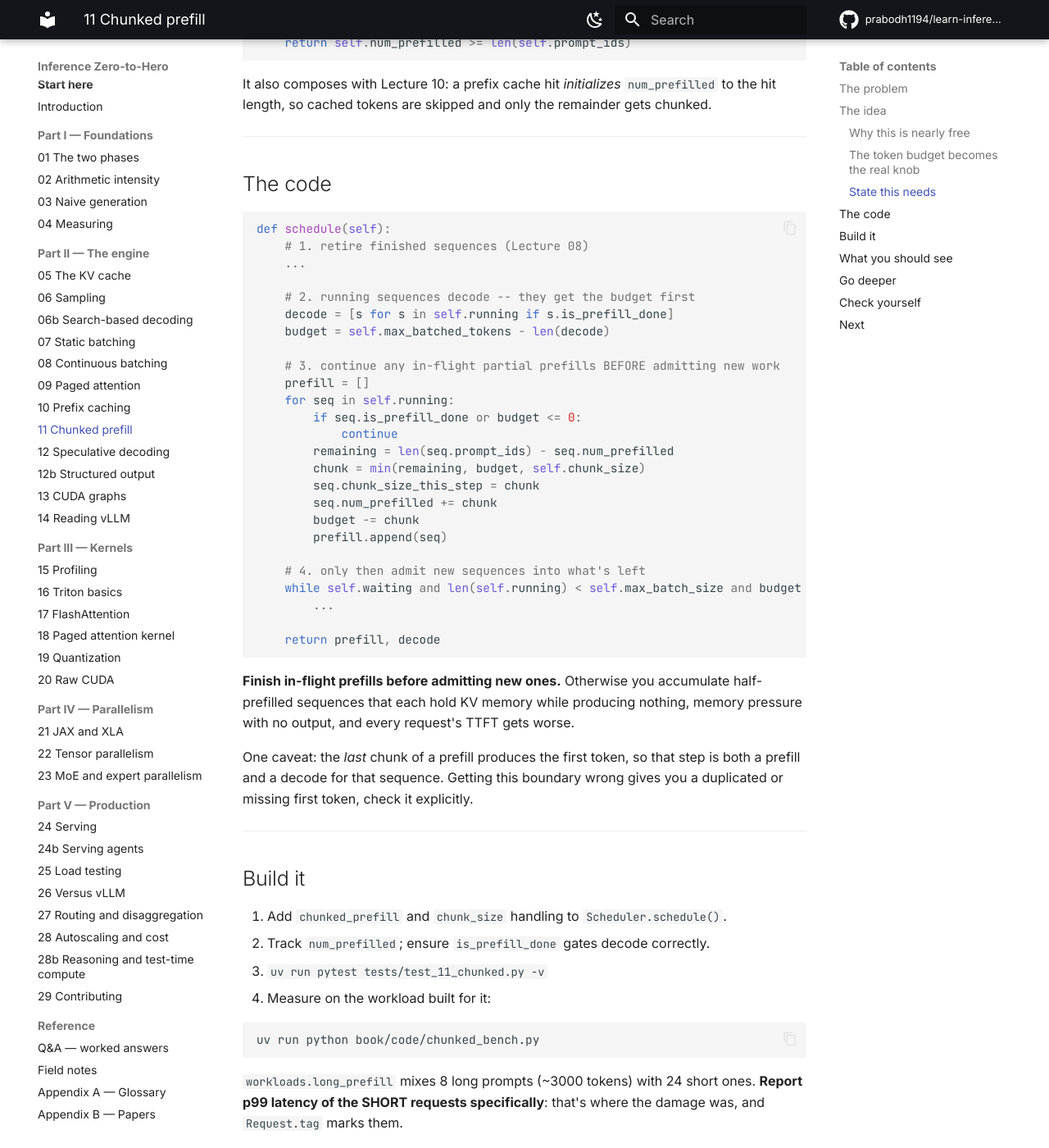
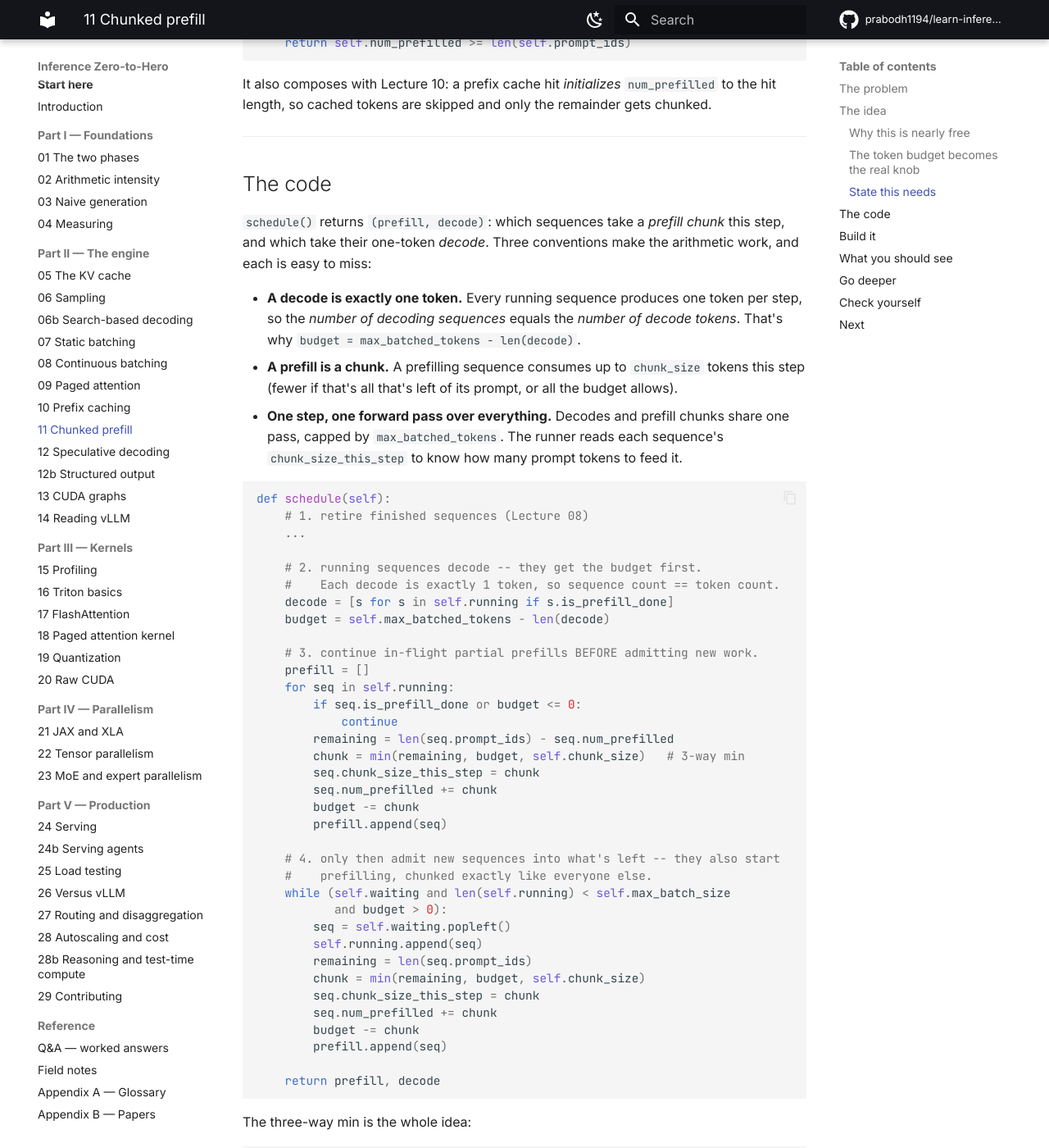
Before and after one commit to prabodh1194/learn-inference, an MkDocs documentation site: the page built from book/11-chunked-prefill.md, in a window 1280 px wide and 1400 px high, scrolled down 2437 px. Shown: the whole window at 82% size. Built offline with MkDocs 1.6.1 and Material for MkDocs 9.7.7, drawn with Linux system fonts in a browser that asks for light colours; comment, search, counter and statistics services are not loaded; some of the changed text lies outside the part shown.

Commit message:
book: clarify L11 'The code' -- decode=1-token convention, admission body, 3-way min
The section assumed conventions it never stated. Now explicit up front: each
decode is exactly one token (so len(decode) IS the decode token budget), a
prefill is a chunk, and the step is one shared forward pass. The admission loop
body is shown (new sequences chunked like in-flight ones), the three-way min is
explained term by term, and the final-chunk boundary is tied to the test that
catches the off-by-one.

````diff
--- a/book/11-chunked-prefill.md
+++ b/book/11-chunked-prefill.md
@@ -115,41 +115,84 @@ chunked.
 
 ## The code
 
+`schedule()` returns `(prefill, decode)`: which sequences take a *prefill chunk*
+this step, and which take their one-token *decode*. Three conventions make the
+arithmetic work, and each is easy to miss:
+
+- **A decode is exactly one token.** Every running sequence produces one token
+  per step, so the *number of decoding sequences* equals the *number of decode
+  tokens*. That's why `budget = max_batched_tokens - len(decode)`.
+- **A prefill is a chunk.** A prefilling sequence consumes up to `chunk_size`
+  tokens this step (fewer if that's all that's left of its prompt, or all the
+  budget allows).
+- **One step, one forward pass over everything.** Decodes and prefill chunks
+  share one pass, capped by `max_batched_tokens`. The runner reads each
+  sequence's `chunk_size_this_step` to know how many prompt tokens to feed it.
+
 ```python
 def schedule(self):
     # 1. retire finished sequences (Lecture 08)
     ...
 
-    # 2. running sequences decode -- they get the budget first
+    # 2. running sequences decode -- they get the budget first.
+    #    Each decode is exactly 1 token, so sequence count == token count.
     decode = [s for s in self.running if s.is_prefill_done]
     budget = self.max_batched_tokens - len(decode)
 
-    # 3. continue any in-flight partial prefills BEFORE admitting new work
+    # 3. continue in-flight partial prefills BEFORE admitting new work.
     prefill = []
     for seq in self.running:
         if seq.is_prefill_done or budget <= 0:
             continue
         remaining = len(seq.prompt_ids) - seq.num_prefilled
+        chunk = min(remaining, budget, self.chunk_size)   # 3-way min
+        seq.chunk_size_this_step = chunk
+        seq.num_prefilled += chunk
+        budget -= chunk
+        prefill.append(seq)
+
+    # 4. only then admit new sequences into what's left -- they also start
+    #    prefilling, chunked exactly like everyone else.
+    while (self.waiting and len(self.running) < self.max_batch_size
+           and budget > 0):
+        seq = self.waiting.popleft()
+        self.running.append(seq)
+        remaining = len(seq.prompt_ids)
         chunk = min(remaining, budget, self.chunk_size)
         seq.chunk_size_this_step = chunk
         seq.num_prefilled += chunk
         budget -= chunk
         prefill.append(seq)
 
-    # 4. only then admit new sequences into what's left
-    while self.waiting and len(self.running) < self.max_batch_size and budget > 0:
-        ...
-
     return prefill, decode
 ```
 
+The three-way min is the whole idea:
+
+```
+chunk = min(remaining, budget, chunk_size)
+```
+
+- `remaining` — can't over-prefill the prompt.
+- `budget` — can't blow `max_batched_tokens` minus the decodes.
+- `chunk_size` — the dial you're tuning: how many tokens one sequence may add
+  to a step.
+
 **Finish in-flight prefills before admitting new ones.** Otherwise you accumulate
 half-prefilled sequences that each hold KV memory while producing nothing,
-memory pressure with no output, and every request's TTFT gets worse.
+memory pressure with no output, and every request's TTFT gets worse. The tests
+encode this exact ordering (`test_in_flight_prefill_finishes_before_new_admission`).
 
-One caveat: the *last* chunk of a prefill produces the first token, so that step
-is both a prefill and a decode for that sequence. Getting this boundary wrong
-gives you a duplicated or missing first token, check it explicitly.
+**The boundary that bites.** The *last* chunk of a prefill produces the first
+token. Once it runs, `num_prefilled == len(prompt_ids)` so `is_prefill_done`
+turns true, and the sequence appears in `decode` on the *next* step. If the
+runner treats "prefilled a chunk this step" and "decoding this step" as the same
+thing, you get a duplicated or missing first token — the off-by-one
+`test_final_chunk_transitions_to_decode` exists to catch.
+
+The runner's half, for one sequence: feed the next `chunk_size_this_step` prompt
+tokens to the model, let the KV cache grow by that many, and if the chunk was the
+last one, the final position's logits are the first output token.
 
 ---
 
````
